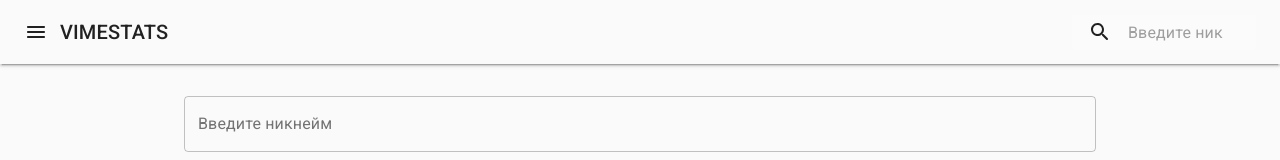
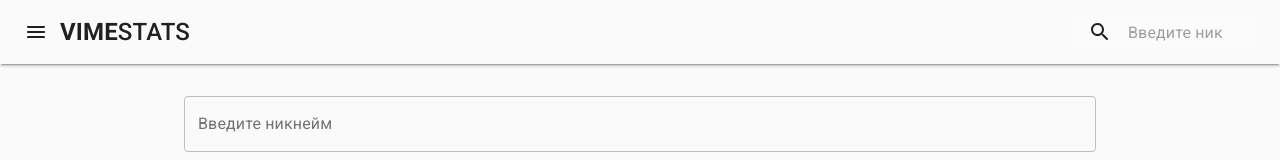
Before and after one commit to MORET5U/vimestats, a Next.js app: page / in a window 1280 px wide. Shown: the top 160 px of the page. Built offline with nearby package versions, Linux system fonts and the light colour scheme.

Commit message:
Changed the way text logo looks

```diff
--- a/components/Navbar.tsx
+++ b/components/Navbar.tsx
@@ -86,10 +86,6 @@ const useStyles = makeStyles((theme) => ({
         width: 200,
       },
     },
-  },
-  linkTitle: {
-    textDecoration: "none",
-    color: "inherit",
   },
 }));
 
@@ -228,7 +224,9 @@ const Navbar: FunctionComponent = () => {
 
           <Typography className={classes.title} variant="h6" noWrap>
             <Link href="/">
-              <a className={classes.linkTitle}>VIMESTATS</a>
+              <a className="navbar_title">
+                <span className="navbar_title__vime">VIME</span>STATS
+              </a>
             </Link>
           </Typography>
 
--- a/styles/main.scss
+++ b/styles/main.scss
@@ -66,3 +66,13 @@
 .paper {
   padding: 16px;
 }
+
+.navbar_title {
+  font-size: 1.5rem;
+  text-decoration: none;
+  color: inherit;
+
+  .navbar_title__vime {
+    font-weight: 700;
+  }
+}
```
